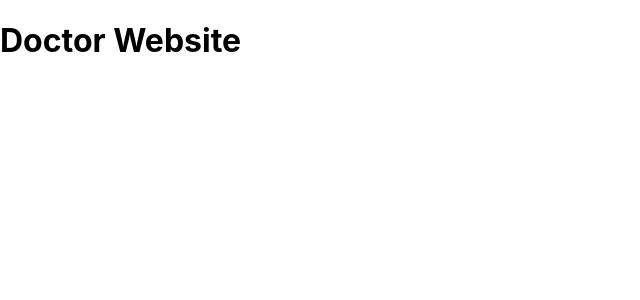
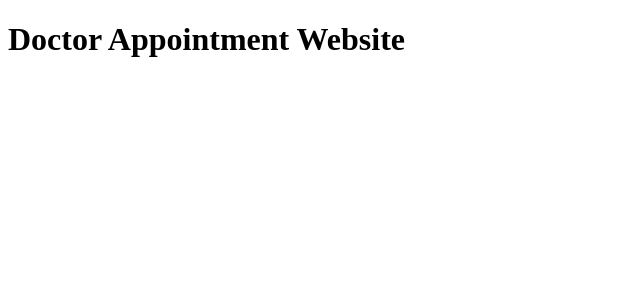
Before and after one commit to Amyleea05/health-webapp, a React (Create React App) app in the folder patientdoctor/: page / in a window 1280 px wide. Shown: the top 300 px of the page, without its empty margins (0-640 px from the left). Built offline with nearby package versions, Linux system fonts and the light colour scheme.

Commit message:
Deleting unnecessary files

```diff
--- a/patientdoctor/src/App.css
+++ /dev/null
@@ -1,12 +0,0 @@
-
-.app-container {
-  display: grid;
-  grid-template-columns: repeat(3, 1fr);
-
-}
-
-img {
-  width: 20rem;
-  height: 23rem;
-  mix-blend-mode: darken;
-}
--- a/patientdoctor/src/App.js
+++ b/patientdoctor/src/App.js
@@ -1,4 +1,3 @@
-import './App.css';
 import { doctors } from './utils/data';
 
 function App() {
@@ -6,7 +5,7 @@ function App() {
 
   return (
     <div className="app-container">
-      <h1>Doctor Website</h1>
+      <h1>Doctor Appointment Website</h1>
     </div>
   );
 }
--- a/patientdoctor/src/index.css
+++ /dev/null
@@ -1,13 +0,0 @@
-body {
-  margin: 0;
-  font-family: -apple-system, BlinkMacSystemFont, 'Segoe UI', 'Roboto', 'Oxygen',
-    'Ubuntu', 'Cantarell', 'Fira Sans', 'Droid Sans', 'Helvetica Neue',
-    sans-serif;
-  -webkit-font-smoothing: antialiased;
-  -moz-osx-font-smoothing: grayscale;
-}
-
-code {
-  font-family: source-code-pro, Menlo, Monaco, Consolas, 'Courier New',
-    monospace;
-}
--- a/patientdoctor/src/index.js
+++ b/patientdoctor/src/index.js
@@ -1,8 +1,6 @@
 import React from 'react';
 import ReactDOM from 'react-dom/client';
-import './index.css';
 import App from './App';
-import reportWebVitals from './reportWebVitals';
 
 const root = ReactDOM.createRoot(document.getElementById('root'));
 root.render(
@@ -10,8 +8,3 @@ root.render(
     <App />
   </React.StrictMode>
 );
-
-// If you want to start measuring performance in your app, pass a function
-// to log results (for example: reportWebVitals(console.log))
-// or send to an analytics endpoint. Learn more: https://bit.ly/CRA-vitals
-reportWebVitals();
--- a/patientdoctor/src/reportWebVitals.js
+++ /dev/null
@@ -1,13 +0,0 @@
-const reportWebVitals = onPerfEntry => {
-  if (onPerfEntry && onPerfEntry instanceof Function) {
-    import('web-vitals').then(({ getCLS, getFID, getFCP, getLCP, getTTFB }) => {
-      getCLS(onPerfEntry);
-      getFID(onPerfEntry);
-      getFCP(onPerfEntry);
-      getLCP(onPerfEntry);
-      getTTFB(onPerfEntry);
-    });
-  }
-};
-
-export default reportWebVitals;
```
Also changed, not shown: patientdoctor/src/setupTests.js (deleted, +0 -5 lines), patientdoctor/src/logo.svg (deleted), 1 other file (tests, documents, lock files or other folders).
